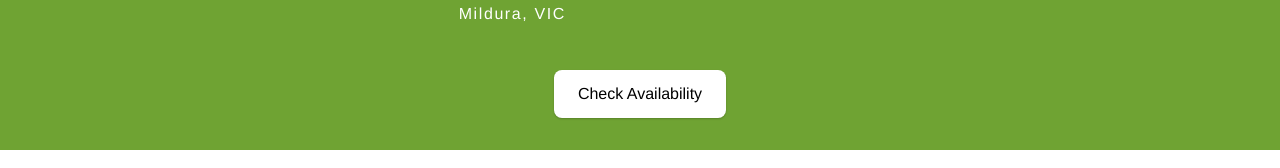
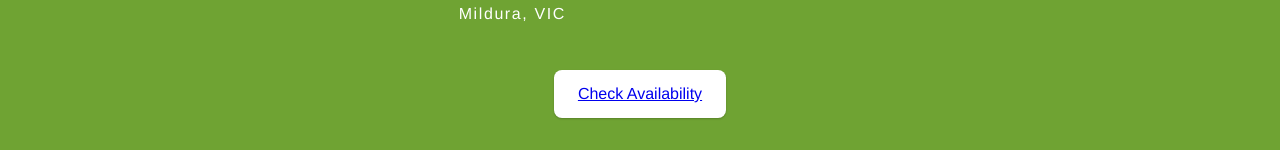
Before and after one commit to ocampco/face-studio, a Gatsby site: page / in a window 1280 px wide. Shown: the part 178-346 px from the top of the page. Built offline with nearby package versions, Linux system fonts and the light colour scheme; Gatsby itself is replaced by a stand-in of ours.

Commit message:
Rename and link to booking url

```diff
--- a/src/components/BookingButton.js
+++ /dev/null
@@ -1,17 +0,0 @@
-import React from 'react';
-import styled from 'styled-components';
-import { colors } from './../styles/variables';
-
-const Link = styled.div`
-  padding: 1rem 1.5rem;
-  background-color: ${colors.white};
-  border-radius: 0.5rem;
-  justify-self: center;
-  box-shadow: 0 1px 2px 0 rgb(0 0 0 / 20%);
-`;
-
-const BookingButton = ({ text }) => (
-  <Link>{text}</Link>
-);
-
-export default BookingButton;
--- /dev/null
+++ b/src/components/BookingLink.js
@@ -0,0 +1,30 @@
+import React from 'react';
+import styled from 'styled-components';
+import config from './../config';
+import { colors } from './../styles/variables';
+
+const Link = styled.div`
+  background-color: ${colors.white};
+  border-radius: 0.5rem;
+  justify-self: center;
+  box-shadow: 0 1px 2px 0 rgb(0 0 0 / 20%);
+`;
+
+const Anchor = styled.a`
+  display: inline-block;
+  padding: 1rem 1.5rem;
+`;
+
+const BookingLink = ({ text }) => (
+  <Link>
+    <Anchor
+      href={config.BOOKING_URL}
+      target="_blank"
+      rel="noopener noreferrer"
+    >
+      {text}
+    </Anchor>
+  </Link>
+);
+
+export default BookingLink;
--- a/src/components/Hero.js
+++ b/src/components/Hero.js
@@ -1,6 +1,6 @@
 import React from 'react';
 import styled from 'styled-components';
-import BookingButton from './BookingButton';
+import BookingLink from './BookingLink';
 import { colors } from './../styles/variables';
 
 const Section = styled.section`
@@ -27,7 +27,7 @@ const Hero = () => (
   <Section>
     <Heading>Face Studio<br />By Annie</Heading>
     <SubHeading>Mildura, VIC</SubHeading>
-    <BookingButton text="Check Availability" />
+    <BookingLink text="Check Availability" />
   </Section>
 );
 
--- /dev/null
+++ b/src/config.js
@@ -0,0 +1,5 @@
+const config = {
+  BOOKING_URL: 'https://squareup.com/appointments/book/a7qj1lharahxx9/LPHS2VDR881RF/services',
+};
+
+export default config;
```
